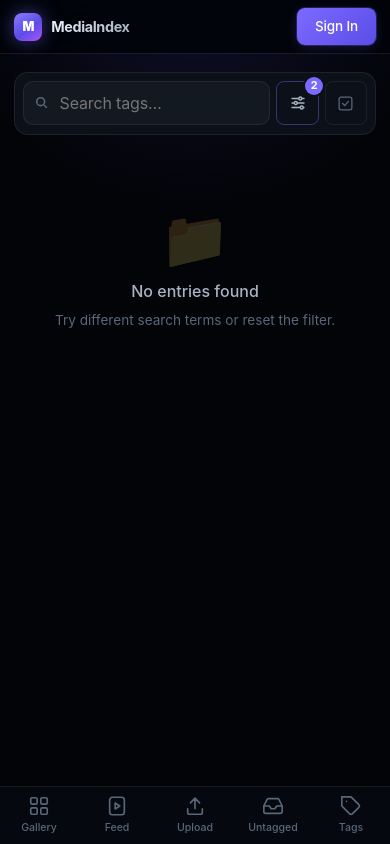
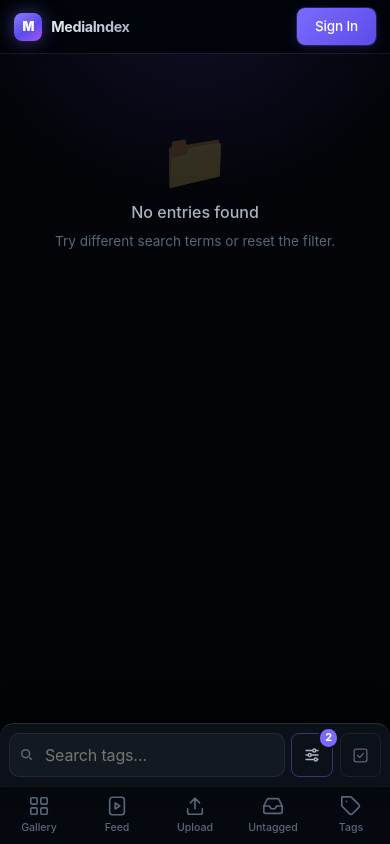
Before and after one commit to Houdini99/MediaIndex, a Python web app: template app/templates/index.html in a window 390 px wide. Run offline with Jinja, Linux system fonts and the light colour scheme; the template is opened without the code that fills it, so the values that code supplies are empty.

Commit message:
Gallery: dock the toolbar to the bottom of the screen
The toolbar (search, filters, Select) scrolled away with the top of the
page, so after a few rows there was no way to search, filter or start
selecting without scrolling back up. It is now fixed to the bottom of
the screen, lined up with the content column.

index.js publishes the toolbar's height as --gallery-toolbar-h (a
ResizeObserver, since it wraps to two rows on narrower screens). The
grid leaves that much room below its last row, and the bulk bar stacks
on top of the toolbar in select mode. The toolbar sits above the bulk
bar (z-index 155), so its upward tag suggestions overlap it.

Phone: docked over the tab bar. The folded filters open upward
(column-reverse), and a tap outside folds them. That is detected on
pointerdown, because a tag suggestion is taken on mousedown and gone
by the time a click lands. A tap on the grid only folds the filters
and doesn't open the card underneath; the tab bar still works at once.

Docs: using.md.

```diff
--- a/app/static/css/index.css
+++ b/app/static/css/index.css
@@ -1,14 +1,27 @@
 /* ── TOOLBAR ─────────────────────────────────────────────────────────── */
+    /* Docked to the bottom of the screen, so search and filters stay in
+       reach however far the grid has scrolled. It lines up with the page's
+       content column (.container: 1480px wide, 1.5rem gutters). index.js
+       publishes its height as --gallery-toolbar-h, the space the grid and
+       the bulk bar leave it; this is the one-row value until then. */
+    :root { --gallery-toolbar-h: 70px; }
     .toolbar {
         display: flex;
         gap: .5rem;
         flex-wrap: wrap;
         align-items: center;
-        margin-bottom: 1.75rem;
+        position: fixed;
+        bottom: 1rem;
+        left: max(1.5rem, var(--safe-left), calc((100% - 1480px) / 2 + 1.5rem));
+        right: max(1.5rem, var(--safe-right), calc((100% - 1480px) / 2 + 1.5rem));
+        /* Above the bulk bar, which its upward tag suggestions overlap;
+           below the modal (200). */
+        z-index: 155;
         padding: .75rem 1rem;
         background: var(--surface);
-        border: 1px solid var(--border);
+        border: 1px solid var(--border2);
         border-radius: var(--r);
+        box-shadow: 0 12px 32px rgba(0,0,0,.55);
     }
 
     /* Layout-free on a wide screen: their children are the toolbar's flex
@@ -158,7 +171,7 @@
     .bulk-bar {
         display: none;
         position: fixed;
-        bottom: 1rem;
+        bottom: calc(var(--gallery-toolbar-h) + 1.5rem);   /* stacked on the toolbar */
         left: 50%;
         transform: translateX(-50%);
         z-index: 150; /* above cards, below the modal (200) */
@@ -179,8 +192,8 @@
         from { opacity: 0; transform: translate(-50%, 8px); }
         to   { opacity: 1; transform: translate(-50%, 0); }
     }
-    /* Keep the last gallery row reachable behind the floating bar */
-    body.select-mode .gallery { padding-bottom: 4.5rem; }
+    /* Keep the last gallery row reachable behind the floating bars */
+    body.select-mode .gallery { padding-bottom: calc(var(--gallery-toolbar-h) + 5.5rem); }
     /* With the tag editor open the bar needs a real width for the
        flex-basis:100% editor row to wrap against (width: max-content
        would otherwise balloon to the viewport cap). */
@@ -270,6 +283,7 @@
         display: grid;
         grid-template-columns: repeat(auto-fill, minmax(210px, 1fr));
         gap: 1rem;
+        padding-bottom: calc(var(--gallery-toolbar-h) + 1rem);   /* clear the docked toolbar */
     }
 
     .gallery-item {
@@ -728,14 +742,25 @@
     }
     /* ── PHONE ───────────────────────────────────────────────────────────── */
     @media (max-width: 760px) {
-        /* Toolbar: search, Filters and Select on one row; the rest folds
-           away under Filters (index.js toggles .filters-open). */
+        /* Toolbar: search, Filters and Select on one row, docked over the
+           tab bar; the rest folds away under Filters (index.js toggles
+           .filters-open) and opens upward, above that row. */
+        :root { --gallery-toolbar-h: 63px; }
         .toolbar {
-            display: block;
-            padding: .55rem;
-            margin-bottom: 1rem;
-            border-radius: 14px;
+            flex-direction: column-reverse;
+            flex-wrap: nowrap;
+            align-items: stretch;
+            gap: 0;
+            left: 0; right: 0;
+            bottom: var(--tabbar-h);
+            padding: .55rem max(.55rem, var(--safe-right)) .55rem max(.55rem, var(--safe-left));
+            border-radius: 14px 14px 0 0;
+            border-left: none; border-right: none; border-bottom: none;
+            box-shadow: 0 -10px 28px rgba(0,0,0,.45);
         }
+        /* The bulk bar sits on top of it in select mode: no corners
+           showing the grid between the two. */
+        body.select-mode .toolbar { border-radius: 0; }
         .toolbar-main {
             display: flex;
             gap: .4rem;
@@ -768,9 +793,9 @@
             display: none;
             grid-template-columns: 1fr 1fr;
             gap: .5rem;
-            padding-top: .55rem;
-            margin-top: .55rem;
-            border-top: 1px solid var(--border);
+            padding-bottom: .55rem;
+            margin-bottom: .55rem;
+            border-bottom: 1px solid var(--border);
         }
         .toolbar.filters-open .toolbar-filters { display: grid; }
         .toolbar.filters-open .toolbar-filter-btn {
@@ -799,6 +824,7 @@
         .gallery {
             grid-template-columns: repeat(2, minmax(0, 1fr));
             gap: .55rem;
+            padding-bottom: var(--gallery-toolbar-h);   /* .container clears the tab bar */
         }
         .gallery-item { border-radius: 10px; }
         .action-buttons,
@@ -835,11 +861,11 @@
         }
         body.select-mode .type-badge.private { left: 2.6rem; }
 
-        /* Bulk bar: docked over the tab bar, one row — the count, then
+        /* Bulk bar: docked over the toolbar, one row — the count, then
            the actions in a strip that scrolls sideways. */
         .bulk-bar {
             left: 0; right: 0;
-            bottom: var(--tabbar-h);
+            bottom: calc(var(--tabbar-h) + var(--gallery-toolbar-h));
             transform: none;
             width: auto;
             max-width: none;
@@ -873,7 +899,7 @@
         .bulk-tag-wrap { min-width: 0; }
         .bulk-tag-editor input { height: 44px; }
         .bulk-tag-editor .btn { height: 44px; }
-        body.select-mode .gallery { padding-bottom: 7rem; }
+        body.select-mode .gallery { padding-bottom: calc(var(--gallery-toolbar-h) + 7rem); }
 
         /* Lightbox: the whole screen, black behind the picture, controls
            as icons, clear of the notch and the home indicator. */
--- a/app/static/js/index.js
+++ b/app/static/js/index.js
@@ -745,6 +745,36 @@ const NO_TAGS = '<span class="no-tags">No tags</span>';
         el.setAttribute('aria-expanded', open ? 'true' : 'false');
     });
 
+    // The toolbar is docked to the bottom of the screen (index.css). Its
+    // height — one row or several, the phone's filters open or folded — is
+    // the room the grid and the bulk bar leave it.
+    document.addEventListener('DOMContentLoaded', () => {
+        const bar = document.getElementById('galleryToolbar');
+        if (!bar) return;
+        const root = document.documentElement.style;
+        new ResizeObserver(() => {
+            root.setProperty('--gallery-toolbar-h', bar.offsetHeight + 'px');
+        }).observe(bar);
+        // Open, the phone's filters lie over the grid: a tap anywhere else
+        // folds them. pointerdown, not click — a tag suggestion is taken
+        // on mousedown and gone from the page by the time a click lands.
+        // A tap on the grid only folds them; it doesn't also open the card
+        // under the finger. The tab bar and the top bar still work at once.
+        let swallowClickUntil = 0;
+        document.addEventListener('pointerdown', e => {
+            if (!bar.classList.contains('filters-open') || bar.contains(e.target)) return;
+            bar.classList.remove('filters-open');
+            bar.querySelector('[data-action="toggle-filters"]').setAttribute('aria-expanded', 'false');
+            if (e.target.closest('.gallery')) swallowClickUntil = e.timeStamp + 600;
+        });
+        document.addEventListener('click', e => {
+            if (e.timeStamp > swallowClickUntil) return;
+            swallowClickUntil = 0;
+            e.preventDefault();
+            e.stopPropagation();
+        }, true);
+    });
+
     // Backdrop click closes the lightbox. The target check is what the
     // old markup achieved with a stopPropagation() handler on .modal-box:
     // only a click on the backdrop itself counts, not one that bubbled up
```
Also changed, not shown: docs/using.md (+5 -2 lines), CHANGELOG.md.
